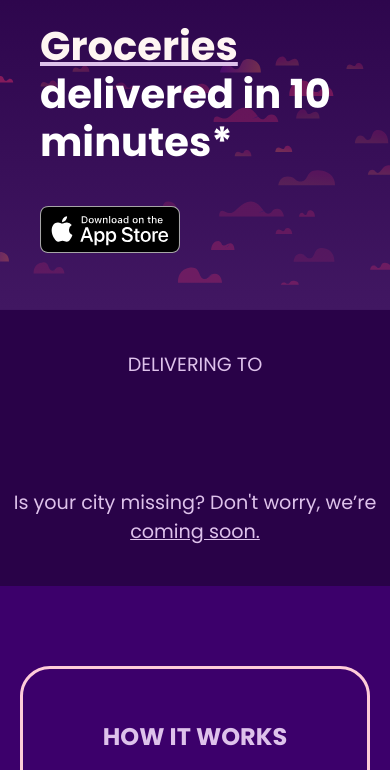
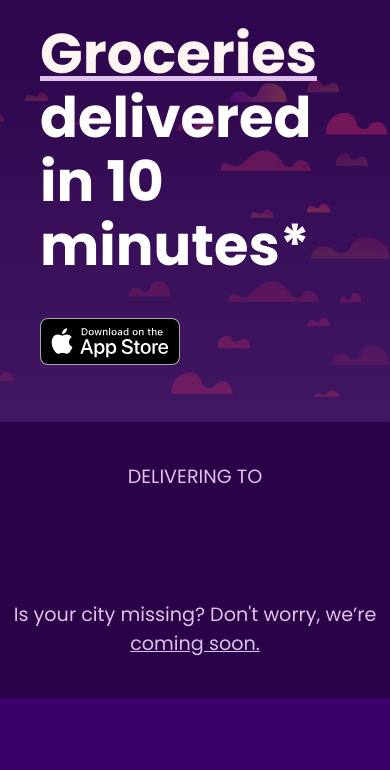
Before and after one commit to vinayBhoure/Zepto-CLone, a plain HTML site: page index.html in a window 390 px wide. Shown: the part 74-844 px from the top of the page. Drawn offline with Linux system fonts and the light colour scheme.

Commit message:
Update media-query.css

```diff
--- a/media-query.css
+++ b/media-query.css
@@ -285,8 +285,8 @@
     }
 
     .left-area h1 {
-        font-size: 2.5rem;
-        line-height: 3rem;
+        font-size: 3.5rem;
+        line-height: 4rem;
         color: white;
     }
 
```
